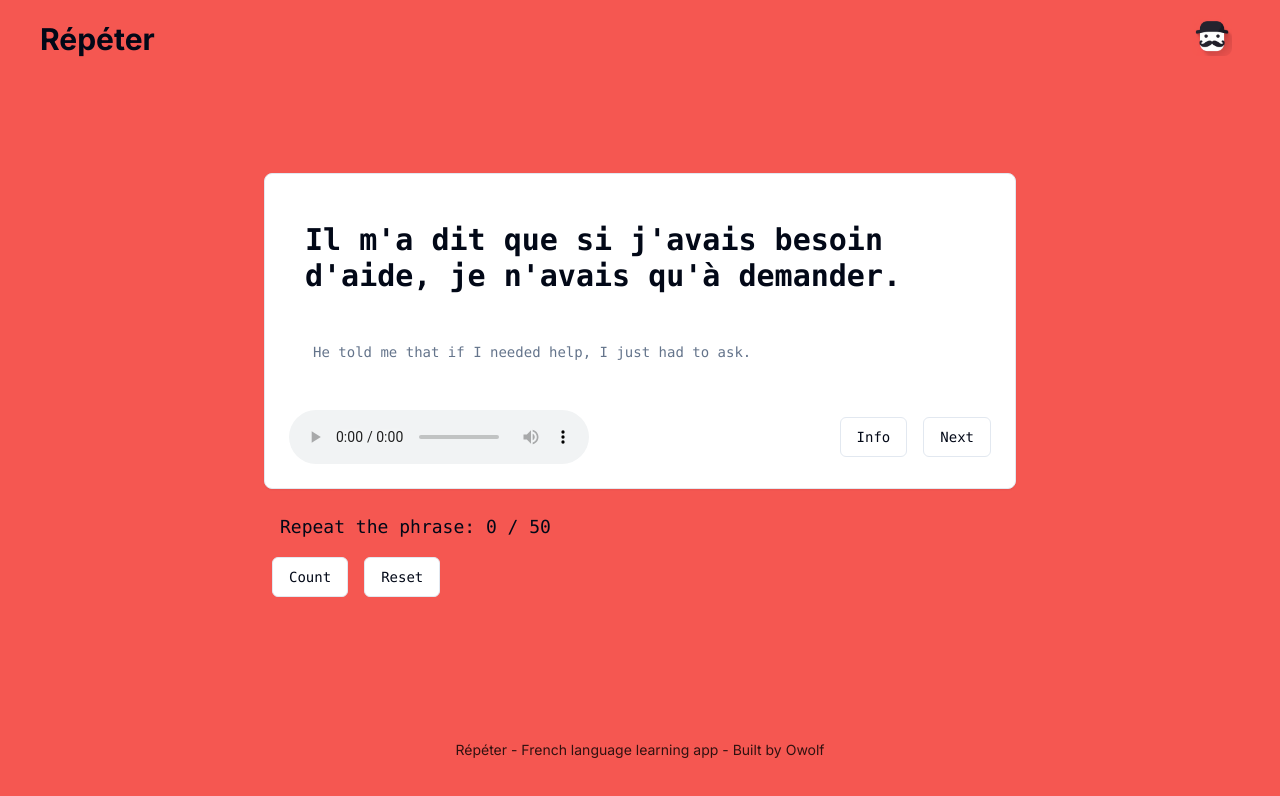
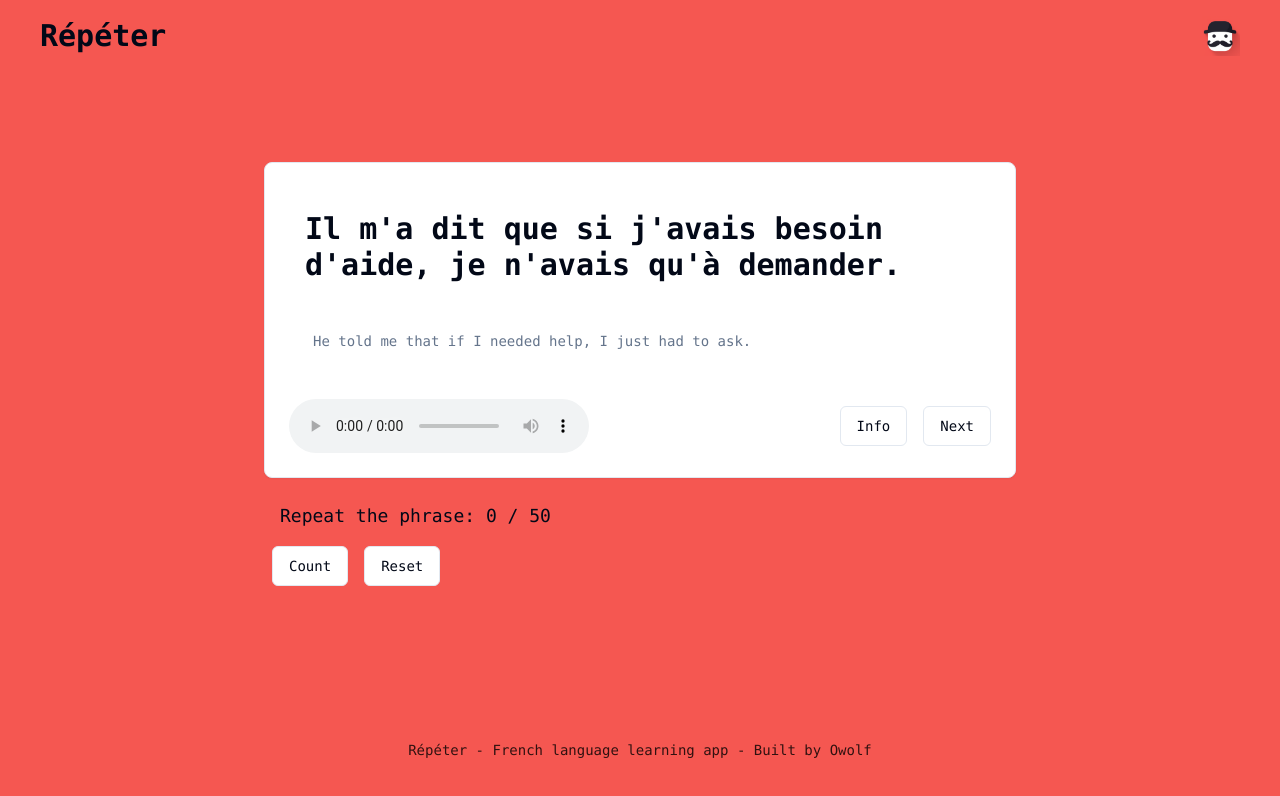
Before and after one commit to owolfdev/50xFrench, a Next.js app: page / in a window 1280 px wide. Shown: the top 796 px of the page. Built offline with nearby package versions, Linux system fonts and the light colour scheme.

Commit message:
update navigation

```diff
--- /dev/null
+++ b/app/about/page.tsx
@@ -0,0 +1,7 @@
+import React from "react";
+
+function About() {
+  return <div>About</div>;
+}
+
+export default About;
--- a/app/layout.tsx
+++ b/app/layout.tsx
@@ -1,6 +1,8 @@
 import "./globals.css";
 import type { Metadata } from "next";
 import { Inter } from "next/font/google";
+import Navigation from "@/components/navigation";
+import Link from "next/link";
 
 const inter = Inter({ subsets: ["latin"] });
 
@@ -16,7 +18,18 @@ export default function RootLayout({
 }) {
   return (
     <html lang="en">
-      <body className={inter.className}>{children}</body>
+      <body className={inter.className}>
+        <main className="flex min-h-screen flex-col items-center justify-between sm:px-8 p-2 bg-[#f55751] font-mono text-sm">
+          <Navigation />
+          {children}
+          <footer className="p-8 text-black opacity-80 text-sm">
+            Répéter - French language learning app -{" "}
+            <Link target="_blank" href="http://owolf.com">
+              Built by Owolf
+            </Link>
+          </footer>
+        </main>
+      </body>
     </html>
   );
 }
--- a/app/page.tsx
+++ b/app/page.tsx
@@ -4,19 +4,10 @@ import Navigation from "@/components/navigation";
 
 export default function Home() {
   return (
-    <main className="flex min-h-screen flex-col items-center justify-between sm:px-8 p-2 bg-[#f55751]">
-      <Navigation />
-      <div className="z-10 max-w-3xl w-full items-center justify-between font-mono text-sm lg:flex">
-        <div className="">
-          <PhraseDisplay />
-        </div>
+    <div className="z-10 max-w-3xl w-full items-center justify-between  lg:flex">
+      <div className="pb-4">
+        <PhraseDisplay />
       </div>
-      <div className="p-8 text-black opacity-80 text-sm">
-        Répéter - French language learning app -{" "}
-        <Link target="_blank" href="http://owolf.com">
-          Built by Owolf
-        </Link>
-      </div>
-    </main>
+    </div>
   );
 }
--- a/components/navigation.tsx
+++ b/components/navigation.tsx
@@ -7,31 +7,42 @@ import {
   DropdownMenuSeparator,
   DropdownMenuTrigger,
 } from "@/components/ui/dropdown-menu";
+import Link from "next/link";
 
 function Navigation() {
   return (
     <nav className="flex justify-between items-center p-2 w-full">
-      <h1 className="font-bold text-3xl">Répéter</h1>
-      <div className="pr-2">
+      <h1 className="font-bold text-3xl">
+        <Link href="/">Répéter</Link>
+      </h1>
+
       <DropdownMenu>
         <DropdownMenuTrigger>
-            <img
-              alt="App Icon"
-              src="/app-icon.png"
-              width={40}
-              height={40}
-              className="rounded-lg"
-            />
+          <img alt="App Icon" src="/app-icon.png" width={40} height={40} />
         </DropdownMenuTrigger>
+
         <DropdownMenuContent>
           {/* <DropdownMenuLabel>My Account</DropdownMenuLabel> */}
           {/* <DropdownMenuSeparator /> */}
-            <DropdownMenuItem>About Répéter</DropdownMenuItem>
-            <DropdownMenuItem>Documentation</DropdownMenuItem>
-            <DropdownMenuItem>Contact Us</DropdownMenuItem>
+          <DropdownMenuItem>
+            <Link href="/about">
+              <span className="text-lg sm:text-base font-mono">About</span>
+            </Link>
+          </DropdownMenuItem>
+          <DropdownMenuItem>
+            <Link href="/documentation">
+              <span className="text-lg sm:text-base font-mono">
+                Documentation
+              </span>
+            </Link>
+          </DropdownMenuItem>
+          <DropdownMenuItem>
+            <Link href="/contact">
+              <span className="text-lg sm:text-base font-mono">Contact Us</span>
+            </Link>
+          </DropdownMenuItem>
         </DropdownMenuContent>
       </DropdownMenu>
-      </div>
     </nav>
   );
 }
--- a/components/ui/dropdown-menu.tsx
+++ b/components/ui/dropdown-menu.tsx
@@ -1,27 +1,27 @@
-"use client"
+"use client";
 
-import * as React from "react"
-import * as DropdownMenuPrimitive from "@radix-ui/react-dropdown-menu"
-import { Check, ChevronRight, Circle } from "lucide-react"
+import * as React from "react";
+import * as DropdownMenuPrimitive from "@radix-ui/react-dropdown-menu";
+import { Check, ChevronRight, Circle } from "lucide-react";
 
-import { cn } from "@/lib/utils"
+import { cn } from "@/lib/utils";
 
-const DropdownMenu = DropdownMenuPrimitive.Root
+const DropdownMenu = DropdownMenuPrimitive.Root;
 
-const DropdownMenuTrigger = DropdownMenuPrimitive.Trigger
+const DropdownMenuTrigger = DropdownMenuPrimitive.Trigger;
 
-const DropdownMenuGroup = DropdownMenuPrimitive.Group
+const DropdownMenuGroup = DropdownMenuPrimitive.Group;
 
-const DropdownMenuPortal = DropdownMenuPrimitive.Portal
+const DropdownMenuPortal = DropdownMenuPrimitive.Portal;
 
-const DropdownMenuSub = DropdownMenuPrimitive.Sub
+const DropdownMenuSub = DropdownMenuPrimitive.Sub;
 
-const DropdownMenuRadioGroup = DropdownMenuPrimitive.RadioGroup
+const DropdownMenuRadioGroup = DropdownMenuPrimitive.RadioGroup;
 
 const DropdownMenuSubTrigger = React.forwardRef<
   React.ElementRef<typeof DropdownMenuPrimitive.SubTrigger>,
   React.ComponentPropsWithoutRef<typeof DropdownMenuPrimitive.SubTrigger> & {
-    inset?: boolean
+    inset?: boolean;
   }
 >(({ className, inset, children, ...props }, ref) => (
   <DropdownMenuPrimitive.SubTrigger
@@ -36,9 +36,9 @@ const DropdownMenuSubTrigger = React.forwardRef<
     {children}
     <ChevronRight className="ml-auto h-4 w-4" />
   </DropdownMenuPrimitive.SubTrigger>
-))
+));
 DropdownMenuSubTrigger.displayName =
-  DropdownMenuPrimitive.SubTrigger.displayName
+  DropdownMenuPrimitive.SubTrigger.displayName;
 
 const DropdownMenuSubContent = React.forwardRef<
   React.ElementRef<typeof DropdownMenuPrimitive.SubContent>,
@@ -52,9 +52,9 @@ const DropdownMenuSubContent = React.forwardRef<
     )}
     {...props}
   />
-))
+));
 DropdownMenuSubContent.displayName =
-  DropdownMenuPrimitive.SubContent.displayName
+  DropdownMenuPrimitive.SubContent.displayName;
 
 const DropdownMenuContent = React.forwardRef<
   React.ElementRef<typeof DropdownMenuPrimitive.Content>,
@@ -65,19 +65,19 @@ const DropdownMenuContent = React.forwardRef<
       ref={ref}
       sideOffset={sideOffset}
       className={cn(
-        "z-50 min-w-[8rem] overflow-hidden rounded-md border bg-popover p-1 text-popover-foreground shadow-md data-[state=open]:animate-in data-[state=closed]:animate-out data-[state=closed]:fade-out-0 data-[state=open]:fade-in-0 data-[state=closed]:zoom-out-95 data-[state=open]:zoom-in-95 data-[side=bottom]:slide-in-from-top-2 data-[side=left]:slide-in-from-right-2 data-[side=right]:slide-in-from-left-2 data-[side=top]:slide-in-from-bottom-2",
+        "p-1 z-50 min-w-[8rem] overflow-hidden rounded-md border bg-popover text-popover-foreground shadow-md data-[state=open]:animate-in data-[state=closed]:animate-out data-[state=closed]:fade-out-0 data-[state=open]:fade-in-0 data-[state=closed]:zoom-out-95 data-[state=open]:zoom-in-95 data-[side=bottom]:slide-in-from-top-2 data-[side=left]:slide-in-from-right-2 data-[side=right]:slide-in-from-left-2 data-[side=top]:slide-in-from-bottom-2",
         className
       )}
       {...props}
     />
   </DropdownMenuPrimitive.Portal>
-))
-DropdownMenuContent.displayName = DropdownMenuPrimitive.Content.displayName
+));
+DropdownMenuContent.displayName = DropdownMenuPrimitive.Content.displayName;
 
 const DropdownMenuItem = React.forwardRef<
   React.ElementRef<typeof DropdownMenuPrimitive.Item>,
   React.ComponentPropsWithoutRef<typeof DropdownMenuPrimitive.Item> & {
-    inset?: boolean
+    inset?: boolean;
   }
 >(({ className, inset, ...props }, ref) => (
   <DropdownMenuPrimitive.Item
@@ -89,8 +89,8 @@ const DropdownMenuItem = React.forwardRef<
     )}
     {...props}
   />
-))
-DropdownMenuItem.displayName = DropdownMenuPrimitive.Item.displayName
+));
+DropdownMenuItem.displayName = DropdownMenuPrimitive.Item.displayName;
 
 const DropdownMenuCheckboxItem = React.forwardRef<
   React.ElementRef<typeof DropdownMenuPrimitive.CheckboxItem>,
@@ -112,9 +112,9 @@ const DropdownMenuCheckboxItem = React.forwardRef<
     </span>
     {children}
   </DropdownMenuPrimitive.CheckboxItem>
-))
+));
 DropdownMenuCheckboxItem.displayName =
-  DropdownMenuPrimitive.CheckboxItem.displayName
+  DropdownMenuPrimitive.CheckboxItem.displayName;
 
 const DropdownMenuRadioItem = React.forwardRef<
   React.ElementRef<typeof DropdownMenuPrimitive.RadioItem>,
@@ -135,13 +135,13 @@ const DropdownMenuRadioItem = React.forwardRef<
     </span>
     {children}
   </DropdownMenuPrimitive.RadioItem>
-))
-DropdownMenuRadioItem.displayName = DropdownMenuPrimitive.RadioItem.displayName
+));
+DropdownMenuRadioItem.displayName = DropdownMenuPrimitive.RadioItem.displayName;
 
 const DropdownMenuLabel = React.forwardRef<
   React.ElementRef<typeof DropdownMenuPrimitive.Label>,
   React.ComponentPropsWithoutRef<typeof DropdownMenuPrimitive.Label> & {
-    inset?: boolean
+    inset?: boolean;
   }
 >(({ className, inset, ...props }, ref) => (
   <DropdownMenuPrimitive.Label
@@ -153,8 +153,8 @@ const DropdownMenuLabel = React.forwardRef<
     )}
     {...props}
   />
-))
-DropdownMenuLabel.displayName = DropdownMenuPrimitive.Label.displayName
+));
+DropdownMenuLabel.displayName = DropdownMenuPrimitive.Label.displayName;
 
 const DropdownMenuSeparator = React.forwardRef<
   React.ElementRef<typeof DropdownMenuPrimitive.Separator>,
@@ -165,8 +165,8 @@ const DropdownMenuSeparator = React.forwardRef<
     className={cn("-mx-1 my-1 h-px bg-muted", className)}
     {...props}
   />
-))
-DropdownMenuSeparator.displayName = DropdownMenuPrimitive.Separator.displayName
+));
+DropdownMenuSeparator.displayName = DropdownMenuPrimitive.Separator.displayName;
 
 const DropdownMenuShortcut = ({
   className,
@@ -177,9 +177,9 @@ const DropdownMenuShortcut = ({
       className={cn("ml-auto text-xs tracking-widest opacity-60", className)}
       {...props}
     />
-  )
-}
-DropdownMenuShortcut.displayName = "DropdownMenuShortcut"
+  );
+};
+DropdownMenuShortcut.displayName = "DropdownMenuShortcut";
 
 export {
   DropdownMenu,
@@ -197,4 +197,4 @@ export {
   DropdownMenuSubContent,
   DropdownMenuSubTrigger,
   DropdownMenuRadioGroup,
-}
+};
```
Lines whose indentation alone changed are shown as unchanged.
